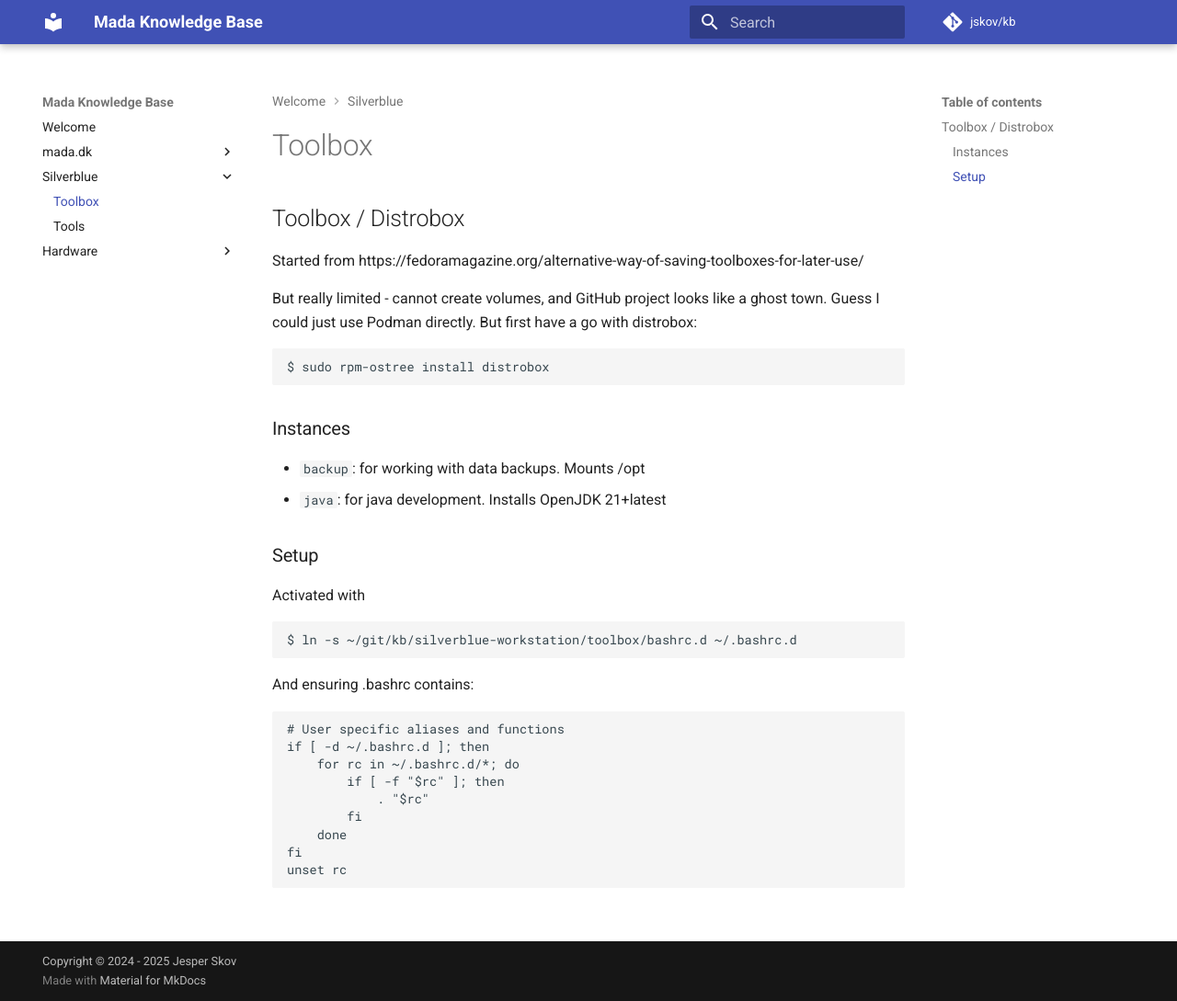
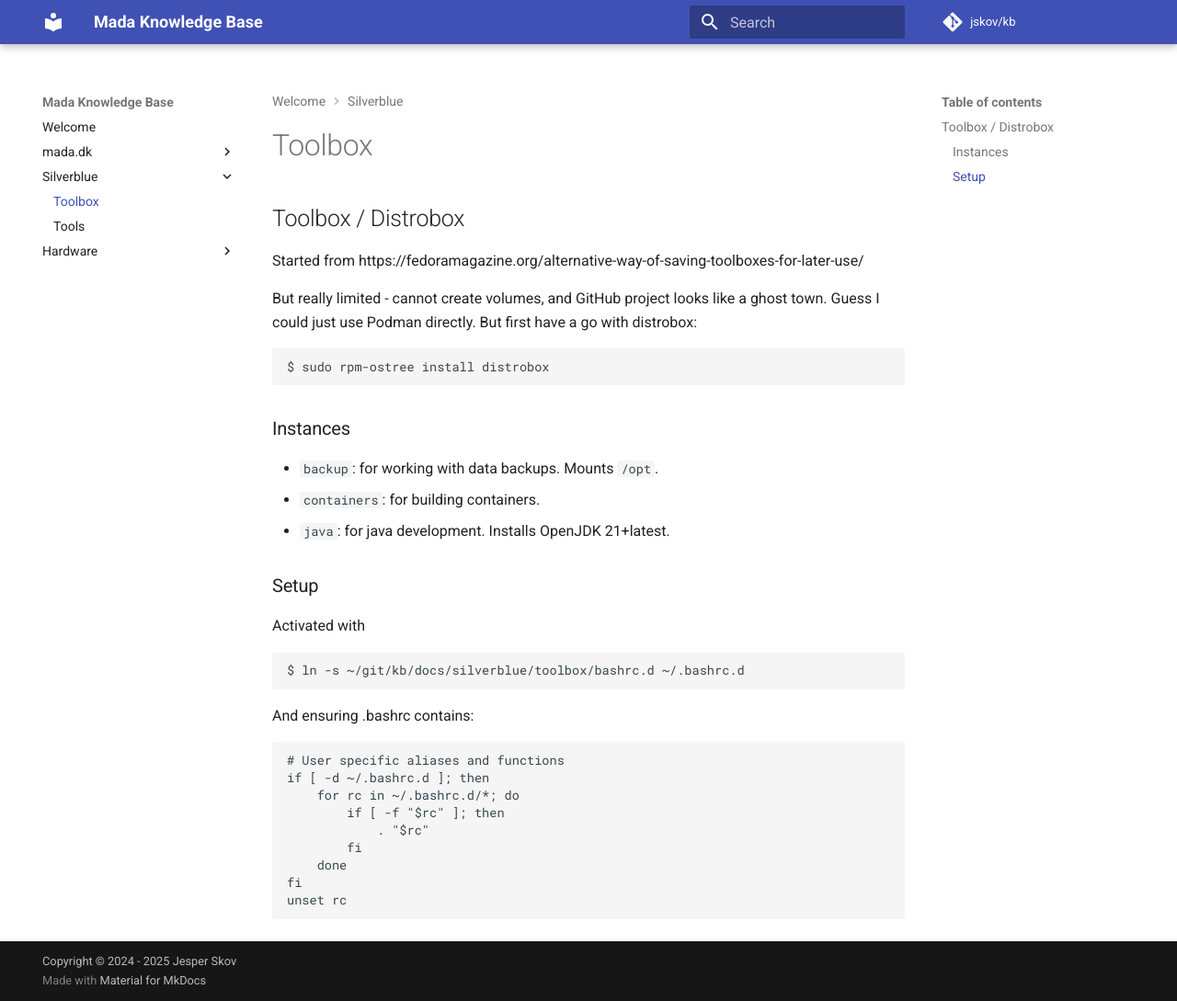
Before and after one commit to jskov/kb, an MkDocs documentation site: the page built from docs/silverblue/toolbox/index.md, in a window 1280 px wide and 1089 px high. Shown: the whole window at 92% size. Built offline with MkDocs 1.6.1 and Material for MkDocs 9.7.7, drawn with Linux system fonts in a browser that asks for light colours; comment, search, counter and statistics services are not loaded.

Commit message:
rename silverblue

````diff
--- a/docs/silverblue-workstation/toolbox/index.md
+++ b/docs/silverblue/toolbox/index.md
@@ -11,8 +11,9 @@ $ sudo rpm-ostree install distrobox
 
 ## Instances
 
-* `backup`: for working with data backups. Mounts /opt
-* `java`: for java development. Installs OpenJDK 21+latest
+* `backup`: for working with data backups. Mounts `/opt`.
+* `containers`: for building containers.
+* `java`: for java development. Installs OpenJDK 21+latest.
 
 
 ## Setup
@@ -20,7 +21,7 @@ $ sudo rpm-ostree install distrobox
 Activated with
 
 ```console
-$ ln -s ~/git/kb/silverblue-workstation/toolbox/bashrc.d ~/.bashrc.d
+$ ln -s ~/git/kb/docs/silverblue/toolbox/bashrc.d ~/.bashrc.d
 ```
 
 And ensuring .bashrc contains:
--- a/mkdocs.yaml
+++ b/mkdocs.yaml
@@ -21,9 +21,9 @@ nav:
       - "Silverblue": "mada/silverblue/index.md"
       - "DNS": "mada/dns/index.md"
   - "Silverblue":
-      - "silverblue-workstation/index.md"
-      - "Toolbox": "silverblue-workstation/toolbox/index.md"
-      - "Tools": "silverblue-workstation/tools/index.md"
+      - "silverblue/index.md"
+      - "Toolbox": "silverblue/toolbox/index.md"
+      - "Tools": "silverblue/tools/index.md"
   - "Hardware":
       - "hardware/index.md"
       - "Thinkpad": "hardware/thinkpad-t480s.md"
````
Also changed, not shown: docs/silverblue/tools/index.md (renamed from docs/silverblue-workstation/tools/index.md, +2 -0 lines), docs/silverblue/index.md (renamed from docs/silverblue-workstation/index.md), docs/silverblue/tools/zed/settings.json (renamed from docs/silverblue-workstation/tools/zed/settings.json), 10 other files.
